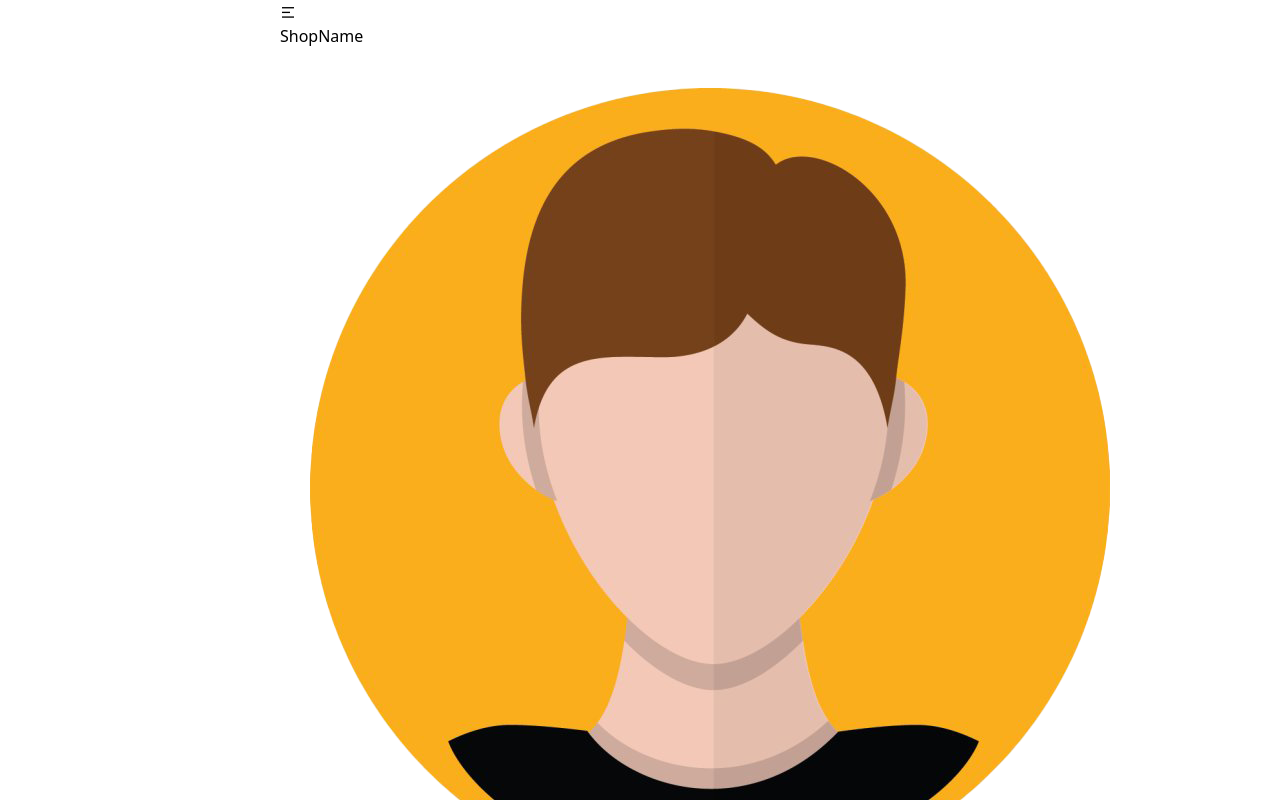
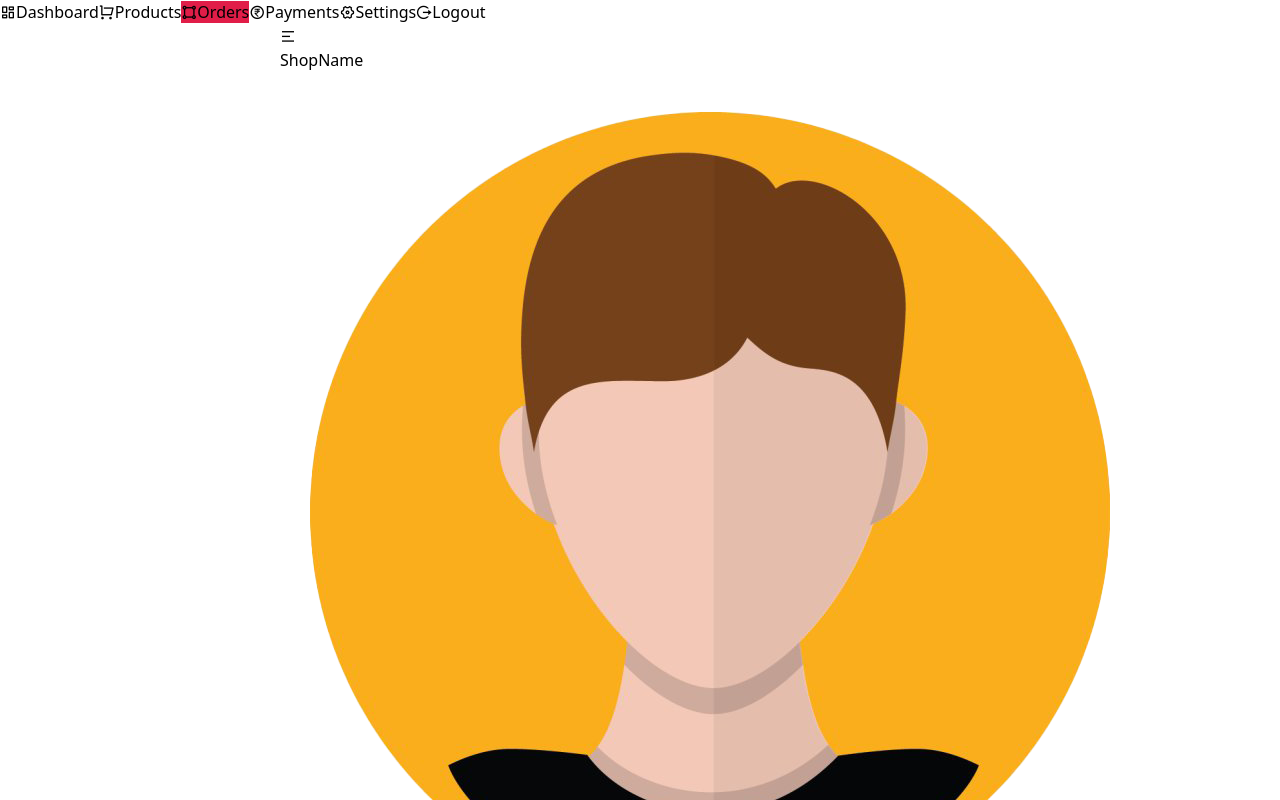
Before and after one commit to Developer-Abhi-stack/E-Commerce-Website, a React (Vite) app: page /admin/orders in a window 1280 px wide. Shown: the top 800 px of the page. Built offline with nearby package versions, Linux system fonts and the light colour scheme.

Commit message:
menu items for side bar

```diff
--- a/src/components/Admin/Layout.jsx
+++ b/src/components/Admin/Layout.jsx
@@ -1,22 +1,76 @@
 import { useState } from "react";
+import { Link, useLocation } from 'react-router-dom'
 
-// eslint-disable-next-line react/prop-types
+// Layout component to structure the admin dashboard page
 const Layout = ({children}) => {
   // State to manage the width of the sidebar
   const [size, setSize] = useState(280);
   // State to manage the visibility of the account menu
   const [accountMenu, setAccountMenu] = useState(false);
 
+  // Array of menu items for the sidebar
+  const menus = [
+    {
+      label: 'Dashboard',
+      icon: <i className="ri-dashboard-line mr-2"></i>,
+      path: '/admin/dashboard'
+    },
+    {
+      label: 'Products',
+      icon: <i className="ri-shopping-cart-line mr-2"></i>,
+      path: '/admin/products'
+    },
+    {
+      label: 'Orders',
+      icon:  <i className="ri-shape-line mr-2"></i>,
+      path: '/admin/orders'
+    },
+    {
+      label: 'Payments',
+      icon: <i className="ri-money-rupee-circle-line mr-2"></i>,
+      path: '/admin/payments'
+    },
+    {
+      label: 'Settings',
+      icon: <i className="ri-settings-4-line mr-2"></i>,
+      path: '/admin/settings'
+    },
+    {
+      label: 'Logout',
+      icon: <i className="ri-logout-circle-r-line mr-2"></i>,
+      path: '/admin/logout'
+    }
+  ];
+
+  // Hook to get the current location object
+  const location = useLocation();
+  console.log(location);
+
   return (
     <div>
       {/* Sidebar */}
       <aside
-        className="fixed bg-indigo-500 h-full top-0 left-0"
+        className="fixed bg-indigo-500 h-full top-0 left-0 overflow-hidden"
         style={{
           width: size, // Dynamic width based on state
           transition: "0.3s", // Smooth transition for resizing
         }}
-      ></aside>
+      >
+        <div className="flex flex-col">
+          {
+            // Loop through menu items and create a Link for each
+            menus.map((menu, index) => (
+              <Link key={index} to={menu.path} className="text-gray-50 text-[17.5px] p-4 hover:bg-rose-600 hover:text-white"
+                style={{
+                  background: (location.pathname === menu.path) ? "#e11d48" : "transparent", // Highlight the active menu
+                }}>
+                {menu.icon}
+                {menu.label}
+              </Link>
+            ))
+          }
+        </div>
+      </aside>
 
       {/* Main content area */}
       <section
@@ -31,7 +85,7 @@ const Layout = ({children}) => {
           <div className="flex gap-4 items-center">
             {/* Sidebar toggle button */}
             <button
-              onClick={() => setSize(size === 280 ? 0 : 280)}
+              onClick={() => setSize(size === 280 ? 0 : 280)} // Toggle sidebar width between 280px and 0px
               className="bg-gray-50 hover:bg-indigo-600 hover:text-white h-8 w-8"
             >
               <i className="ri-menu-2-line text-xl font-semibold"></i>
@@ -60,6 +114,7 @@ const Layout = ({children}) => {
             </button>
           </div>
         </nav>
+        {/* Content passed as children */}
         <div className="p-6">{children}</div>
       </section>
     </div>
--- a/src/components/Admin/Order.jsx
+++ b/src/components/Admin/Order.jsx
@@ -123,7 +123,7 @@ const Order = () => {
       <div className="mt-6"> {/* Container for the table */}
         <table className="w-full"> {/* Define a full-width table */}
           <thead>
-            <tr className="bg-red-500 text-white"> {/* Table header row with red background and white text */}
+            <tr className="bg-rose-600 text-white"> {/* Table header row with red background and white text */}
               <th className="py-4">Order Id</th>
               <th>Customer&apos;s Name</th>
               <th>Email</th>
```
